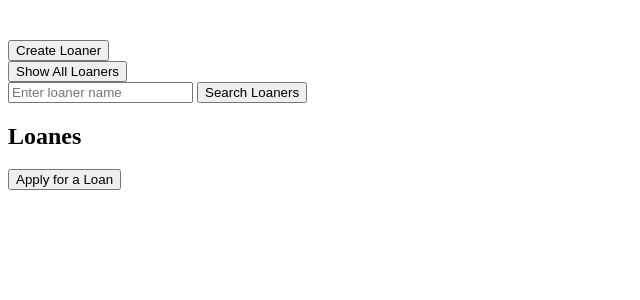
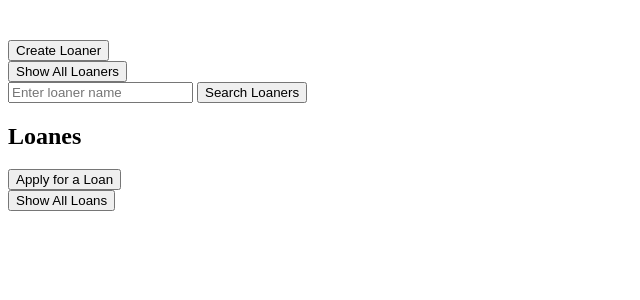
Before and after one commit to olgazon9/blueprint_crud, a Flask app: page / in a window 1280 px wide. Shown: the part 235-535 px from the top of the page, without its empty margins (0-640 px from the left). Run offline with Flask 3, Linux system fonts and the light colour scheme.

Commit message:
13th commit

```diff
--- a/project/templates/index.html
+++ b/project/templates/index.html
@@ -79,7 +79,9 @@
 
 
 <!-- Form to be displayed when the button is clicked -->
-<button id="openLoanForm">Apply for a Loan</button>
+<button id="openLoanForm">Apply for a Loan</button><br>
+<button id="showAllLoans">Show All Loans</button>
+
 
     <div id="loanForm" style="display: none;">
         <h2>Loan Application Form</h2>
@@ -98,7 +100,13 @@
         </form>
     </div>
 
+<!-- Placeholder for displaying loan data -->
+<div id="loanList" style="display: none;">
 
+    <ul id="loanData">
+        <!-- Loan data will be displayed here -->
+    </ul>
+</div>
     <!-- script for books  -->
     <script>
         const addBookButton = document.getElementById("addBookButton");
@@ -446,6 +454,40 @@ const openButton = document.getElementById("openLoanForm");
 
             form.style.display = "none";
         });
+
+        document.getElementById("showAllLoans").addEventListener("click", function() {
+    // Send a GET request to retrieve all loans from the server
+    axios.get('/loans/loans')
+        .then(function(response) {
+            const loanData = response.data.loans; // Assumes the data is structured as {'loans': [...]}
+            const loanList = document.getElementById("loanData");
+            loanList.innerHTML = ""; // Clear previous data
+
+            if (loanData.length > 0) {
+                // Use the map function to create list items for each loan
+                const loanItems = loanData.map(function(loan) {
+                    const listItem = document.createElement("li");
+                    listItem.textContent = `Loan ID: ${loan.id}, Book ID: ${loan.book_id}, Loaner ID: ${loan.loaner_id}, Loaned Date: ${loan.loaned_date}, Returned Date: ${loan.returned_date || 'N/A'}`;
+                    return listItem;
+                });
+
+                // Append the list items to the loanList
+                loanItems.forEach(function(listItem) {
+                    loanList.appendChild(listItem);
+                });
+
+                document.getElementById("loanForm").style.display = "none";
+                document.getElementById("loanList").style.display = "block";
+            } else {
+                alert("No loans found.");
+            }
+        })
+        .catch(function(error) {
+            console.error(error);
+            alert("Failed to retrieve loans.");
+        });
+});
+
     </script>
 </body>
 
```
Also changed, not shown: instance/library.db.
